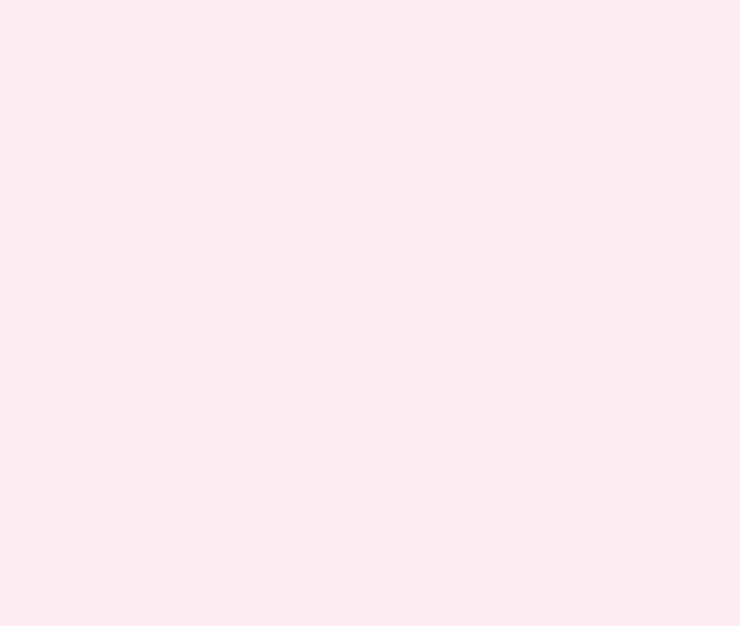
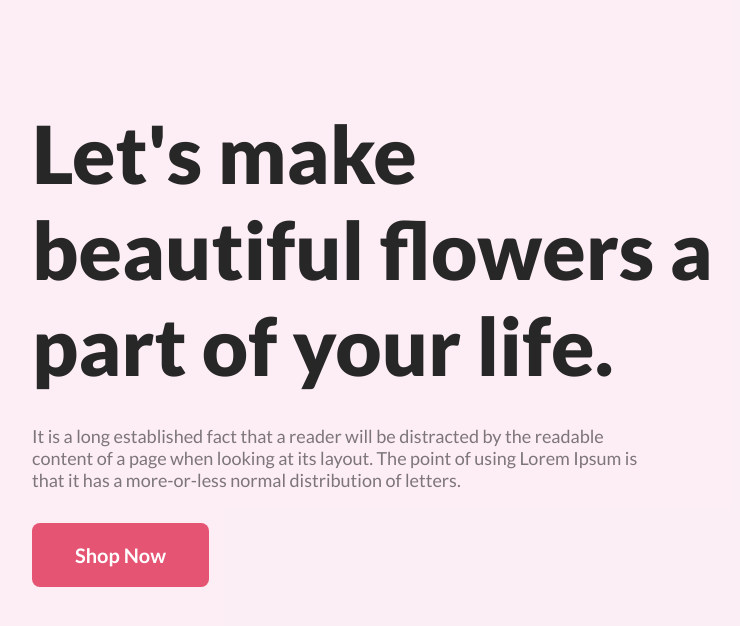
Before and after one commit to maha12989/flower-shop, a plain HTML site: page index.html in a window 1280 px wide. Shown: the whole page, without its empty margins (32-772 px from the left). Drawn offline with Linux system fonts and the light colour scheme.

Commit message:
banner-content part end

```diff
--- a/css/style.css
+++ b/css/style.css
@@ -4,9 +4,11 @@
 *{
    margin: 0;
    padding: 0;
+   border: none;
    outline: 0;
    box-sizing: border-box;
    font-family: "Lato", sans-serif;
+   overflow: hidden;
 }
 
 a{
@@ -18,14 +20,44 @@ ul li{
 }
 
 .container{
-   padding: 0 10%;
+   padding: 0 5%;
    margin: 0 auto;
+}
+
+.para{
+   font-weight: 400;
+   color: rgb(39, 39, 39, 60%);
+   font-size: 18px;
+}
+
+.btn{
+   padding: 20px 43px;
+   border-radius: 8px;
+   background-color: #E55473;
+   font-size: 20px;
+   font-weight: 700;
+   color: #ffffff;
 }
 
 /* Header part style */
 .header{
    width: 100%;
    height: 100vh;
-   background-color: #E55473;
-   opacity: 10%;
+   background-color: rgba(229, 84, 155, 10%);
 }
+
+.banner_content{
+   margin-top: 105px;
+   width: 708px;
+}
+
+.banner_content h1{
+   font-weight: 800;
+   font-size: 80px;
+   color: #272727;
+}
+
+.banner_content .para{
+   width: 634px;
+   margin: 32px 0;
+}
--- a/index.html
+++ b/index.html
@@ -8,15 +8,16 @@
 </head>
 <body>
    <header class="header">
+      <div class="container">
       <div class="banner">
-         <!-- <div class="banner_content">
+         <div class="banner_content">
             <h1>Let's make beautiful flowers a part of your life.</h1>
-            <p>It is a long established fact that a reader will be distracted by the readable content of a page when looking at its
+            <p class="para">It is a long established fact that a reader will be distracted by the readable content of a page when looking at its
             layout. The point of using Lorem Ipsum is that it has a more-or-less normal distribution of letters.</p>
-         </div> -->
-         <!-- <div class="banner_img">
-            <img src="images/pngwing 10.png" alt="">
-         </div> -->
+            <button class="btn"> Shop Now </button>
+         </div>
+         <div class="banner_img"></div>
+      </div>
       </div>
    </header>
 </body>
```
